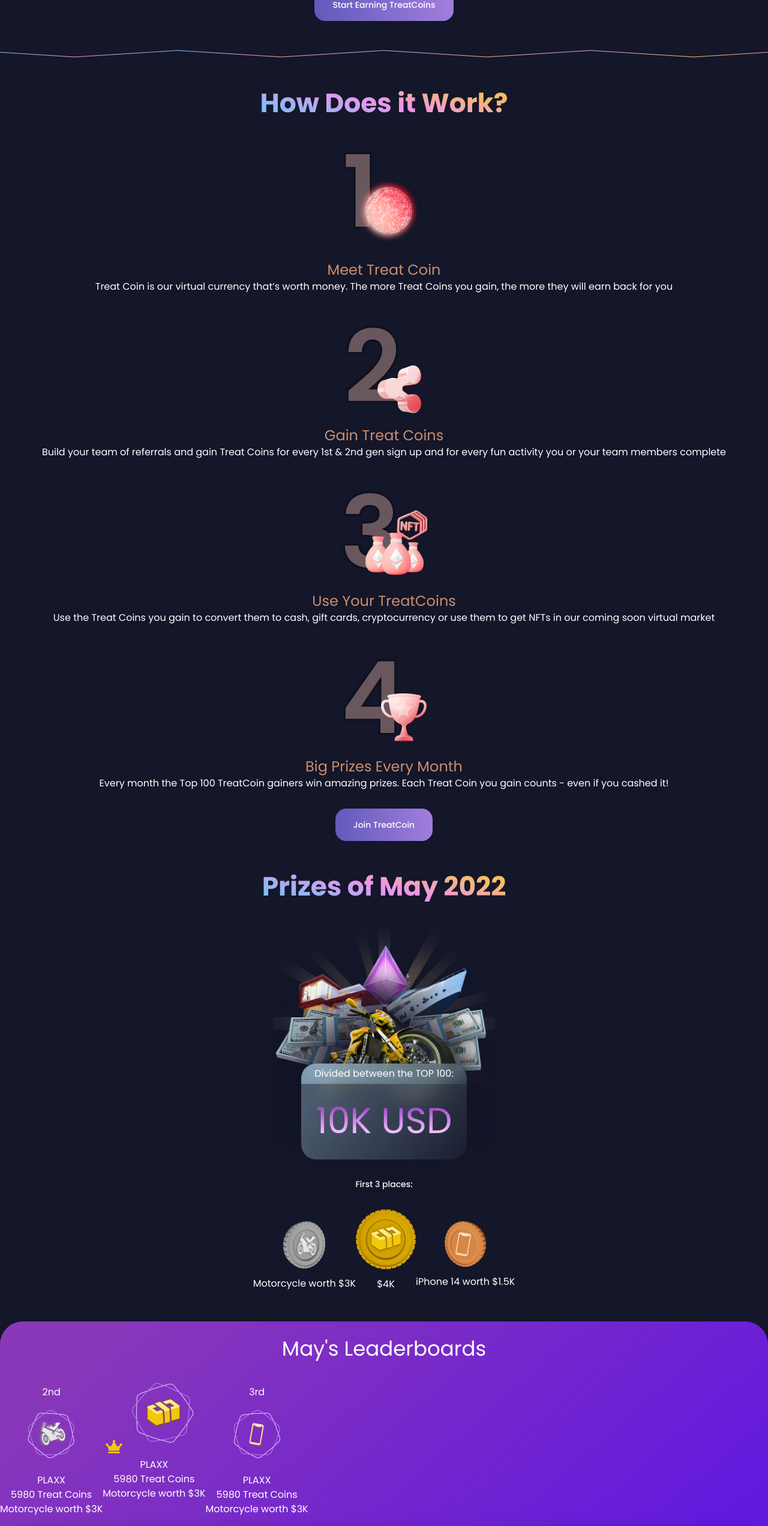
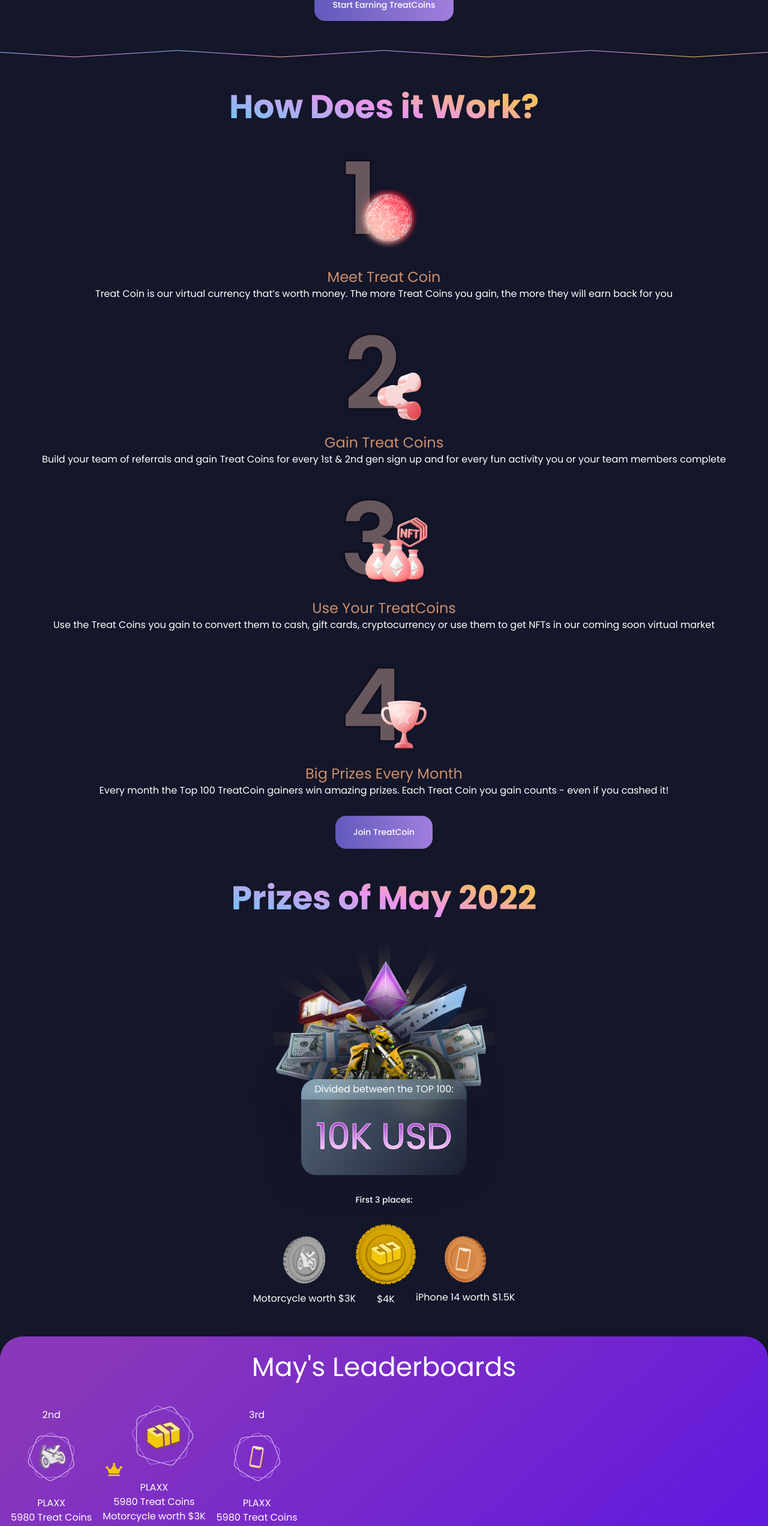
Before and after one commit to nikita0317/Ron, a React (Create React App) app: page / in a window 1280 px wide. Shown: the part 1603-4147 px from the top of the page at 60% size. Built offline with nearby package versions, Linux system fonts and the light colour scheme.

Commit message:
Fix styles with design

```diff
--- a/src/Home/Home.tsx
+++ b/src/Home/Home.tsx
@@ -78,9 +78,6 @@
         gap: '30px',
         alignItems: 'center',
         textAlign: 'center',
-        '& .MuiLink-root': {
-            color: 'white !important'
-        }
     }
 }));
 
@@ -156,7 +153,7 @@
                 Earn big <b>cash</b> & win amazing <b>prizes</b> with Treat Coins you gain by referring your friends and completing <b>fun</b> activities...
               </Typography>
               <Box>
-                <Link href="#" underline="always">
+                <Link href="#" underline="always" sx={{ color: 'black', textDecorationColor: 'black' }}>
                     Tell me more
                 </Link>
               </Box>
@@ -220,7 +217,10 @@
             <Button sx={{mt: 3}}>Start Earning TreatCoins</Button>
         </Box>
         <Box className={classes.aboutContainer} id='about'>
-            <Typography variant='h3'>
+            <Typography
+              variant='h3'
+              fontSize={55}
+            >
                 How Does it Work?
             </Typography>
             <Box className={classes.step}>
@@ -246,7 +246,12 @@
             <Button>Join TreatCoin</Button>
         </Box>
         <Box className={classes.prizeContainer}>
-            <Typography variant='h3'>Prizes of May 2022</Typography>
+            <Typography
+              variant='h3'
+              fontSize={55}
+            >
+              Prizes of May 2022
+            </Typography>
             <Box
                 sx={{
                     width: '100%',
@@ -291,6 +296,7 @@
                                 webkitTextFillColor: 'transparent',
                                 backgroundClip: 'text',
                                 textFillColor: 'transparent',
+                                WebkitTextStroke: '1px #F5CAFA'
                             }}
                         >
                             10K USD
@@ -350,7 +356,14 @@
                         gap: '20px'
                     }}
                 >
-                    <Typography variant='h4' color='white' sx={{ mt: 3 }}>May's Leaderboards</Typography>
+                    <Typography
+                      sx={{ mt: 3 }}
+                      variant='h4'
+                      color='white'
+                      fontSize={44}
+                    >
+                        May's Leaderboards
+                    </Typography>
                     <Box
                         sx={{
                             display: 'flex'
@@ -457,7 +470,12 @@
                 <Typography color='white' sx={{fontSize: '12px', fontStyle: 'italic', p: 2}}>*Awards are delivered in money according to the sum shown next to it and in any way you choose to redeem it via Plum: cash, gift card, or a prepaid credit card (depending on what's available via Plum in your country and your voucher's sum).</Typography>
             </Box>
             <Box className={classes.offerContainer}>
-                <Typography variant='h3'>Gain Treat Coins by completing fun offers</Typography>
+                <Typography
+                  variant='h3'
+                  fontSize={39}
+                >
+                  Gain Treat Coins by completing fun offers
+                </Typography>
                 <Box sx={{textAlign: 'left'}}>
                     <img src='images/logos/lmlive.png'/>
                     <Typography color='white' sx={{mt: '10px'}}>Adult webcam platform</Typography>
@@ -473,7 +491,14 @@
                     <Typography color='white' sx={{mt: '10px'}}>Sexy lingerie boutique</Typography>
                     <img src='images/offers/none.png' style={{ marginTop: '20px', width: '100%', borderRadius: '20px'}}/>
                 </Box>
-                <Link>See all offers</Link>
+                <Link
+                  sx={{
+                    color: 'white',
+                    textDecorationColor: 'white'
+                  }}
+                >
+                    See all offers
+                  </Link>
                 <Button sx={{width: 'fit-content', my: '30px'}}>Join TreatCoin</Button>
             </Box>
             <Footer/>
--- a/src/theme/index.ts
+++ b/src/theme/index.ts
@@ -22,14 +22,6 @@
         }
     },
     components: {
-        MuiLink: {
-            styleOverrides: {
-                root: {
-                    'color' : 'black',
-                    'text-decoration-color': 'black'
-                }
-            }
-        },
         MuiButton: {
             styleOverrides: {
                 root: {
```
